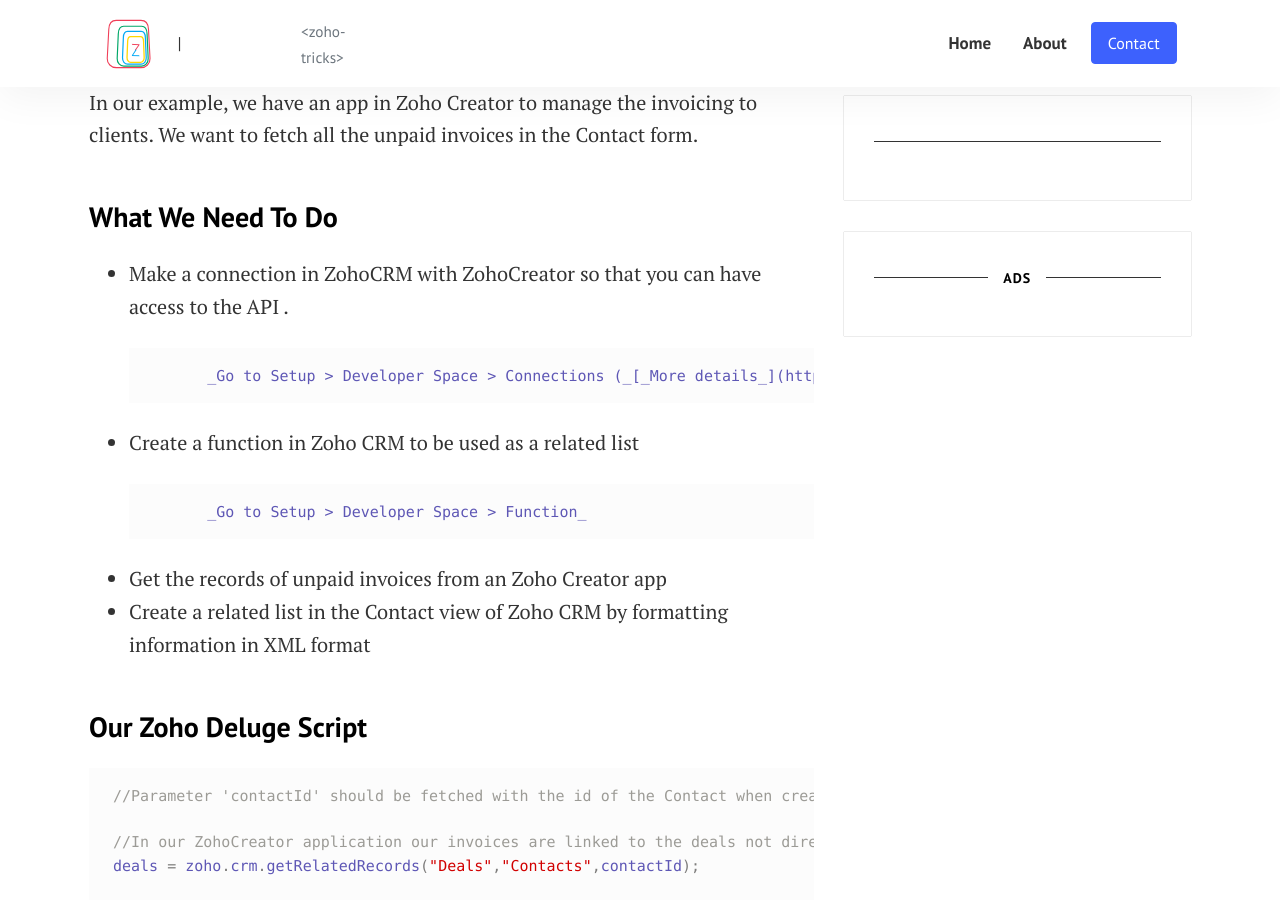
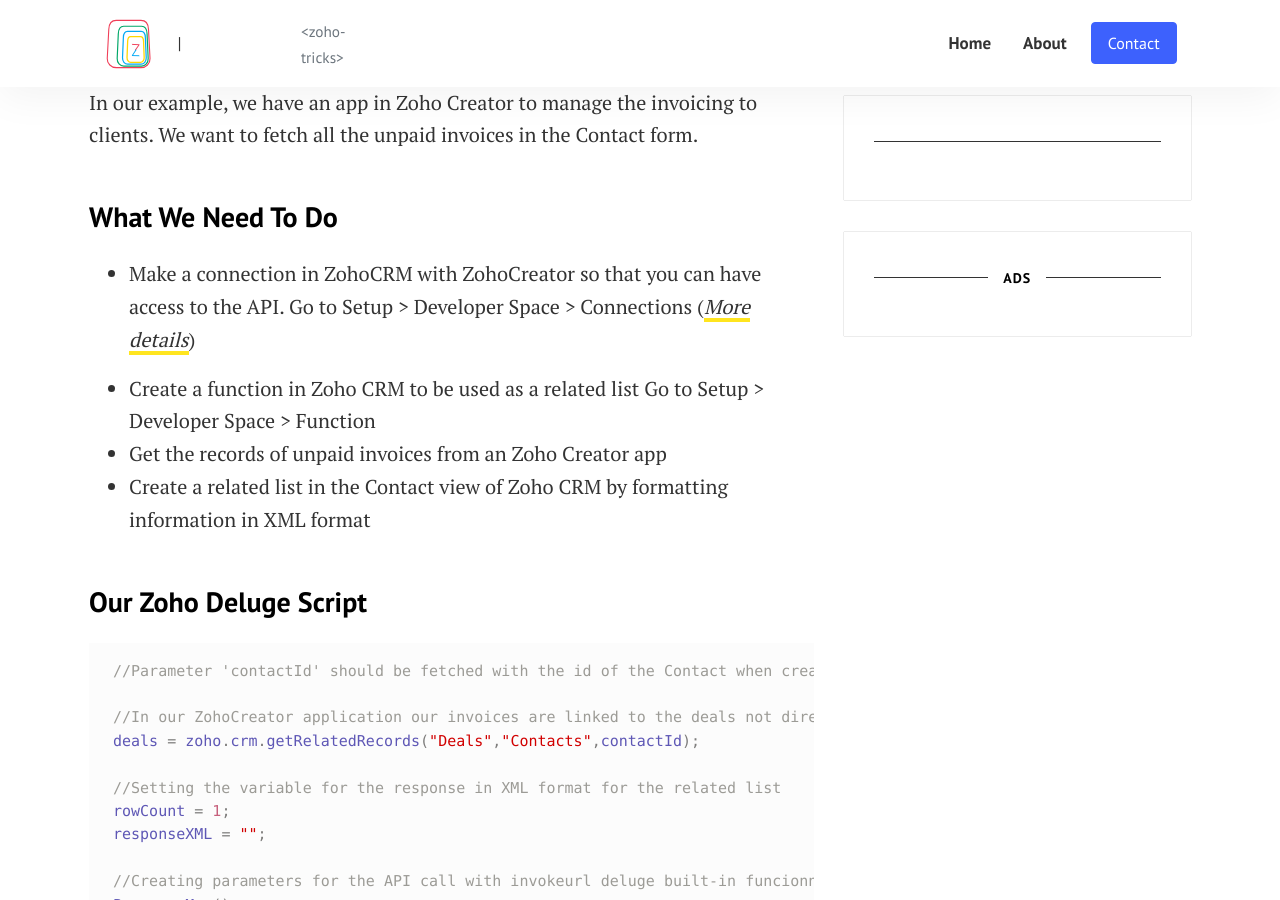
Before and after one commit to anthoninvanimpe/anthoninvanimpe.github.io, a Jekyll site: the page built from _posts/2022-10-21-zoho-crm-related-list-zoho-creator.md, in a window 1280 px wide and 900 px high, scrolled down 859 px. Built offline with Jekyll 4.4.1, drawn with Linux system fonts in a browser that asks for light colours; comment, search, counter and statistics services are not loaded.

Commit message:
Update from Forestry.io anthoninvanimpe updated _posts/2022-10-21-zoho-crm-related-list-zoho-creator.md

```diff
--- a/_posts/2022-10-21-zoho-crm-related-list-zoho-creator.md
+++ b/_posts/2022-10-21-zoho-crm-related-list-zoho-creator.md
@@ -30,14 +30,12 @@ In our example, we have an app in Zoho Creator to manage the invoicing to client
 
 ### What We Need To Do
 
-* Make a connection in ZohoCRM with ZohoCreator so that you can have access to the API .
-
-            _Go to Setup > Developer Space > Connections (_[_More details_](https://www.zoho.com/deluge/help/deluge-connections.html#defaultConnection "Zoho Connections")_)_
+* Make a connection in ZohoCRM with ZohoCreator so that you can have access to the API.
+   Go to Setup > Developer Space > Connections ([_More details_](https://www.zoho.com/deluge/help/deluge-connections.html#defaultConnection "Zoho Connections"))
 
 
 * Create a function in Zoho CRM to be used as a related list
-
-            _Go to Setup > Developer Space > Function_
+   Go to Setup > Developer Space > Function
 * Get the records of unpaid invoices from an Zoho Creator app
 * Create a related list in the Contact view of Zoho CRM by formatting information in XML format
 
```
